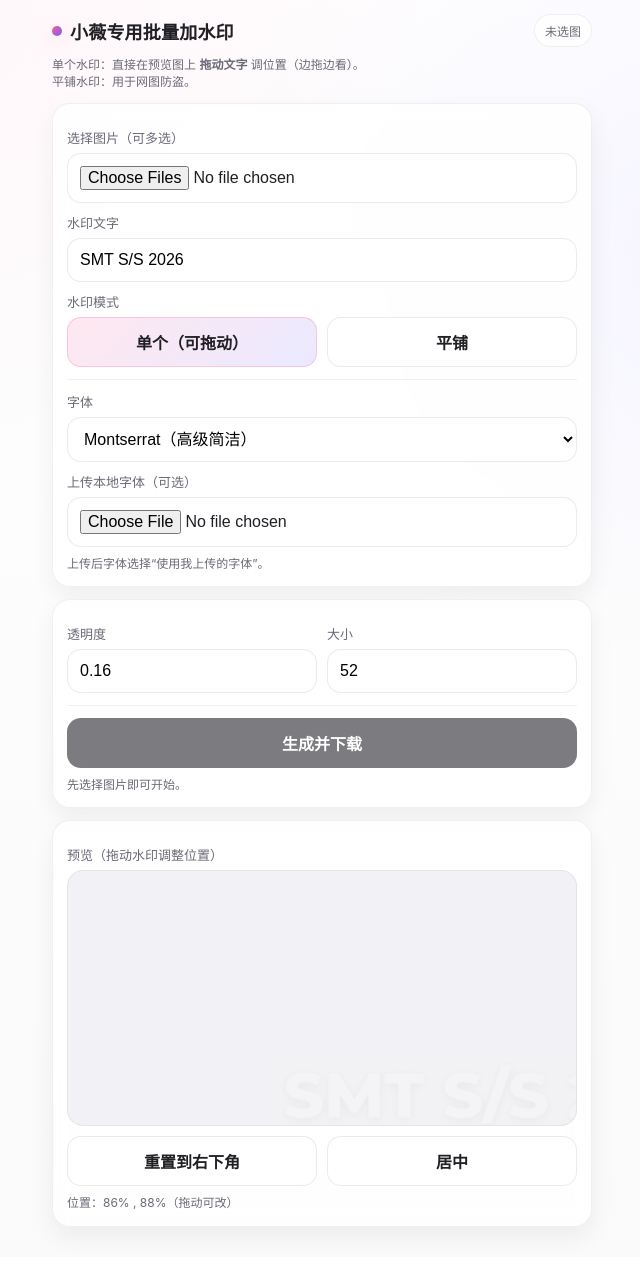
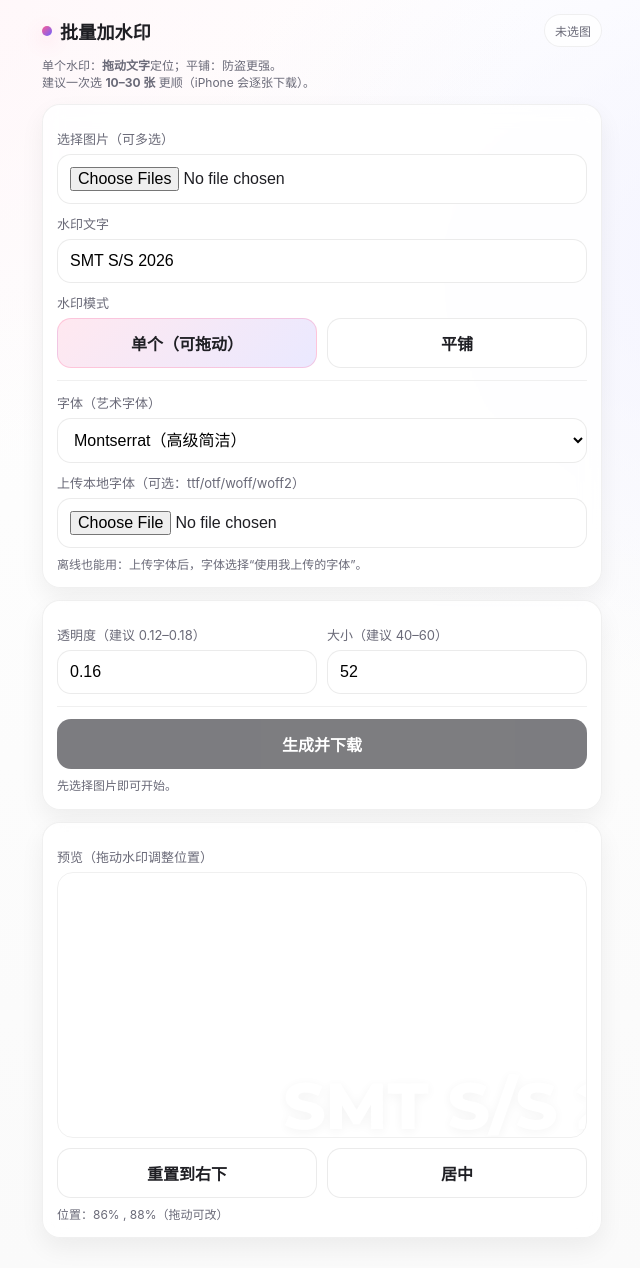
Before and after one commit to He7712/watermark-tool, a plain HTML site: page index.html in a window 1280 px wide. Shown: the whole page, without its empty margins (318-958 px from the left). Drawn offline with Linux system fonts and the light colour scheme.

Commit message:
Update index.html

```diff
--- a/index.html
+++ b/index.html
@@ -3,67 +3,124 @@
 <head>
   <meta charset="utf-8" />
   <meta name="viewport" content="width=device-width,initial-scale=1,viewport-fit=cover" />
-  <title>Batch Watermark</title>
+  <title>Watermark Tool</title>
 
+  <!-- 在线艺术字体（需要网络；也支持上传本地字体离线用） -->
   <link rel="preconnect" href="https://fonts.googleapis.com">
   <link rel="preconnect" href="https://fonts.gstatic.com" crossorigin>
   <link href="https://fonts.googleapis.com/css2?family=Bebas+Neue&family=Montserrat:wght@300;500;800&family=Playfair+Display:wght@400;700&family=Pacifico&family=Orbitron:wght@400;700&display=swap" rel="stylesheet">
 
   <style>
     :root{
-      --bg1:#fff5f8; --bg2:#f4f3ff; --card:rgba(255,255,255,.82);
-      --stroke:rgba(0,0,0,.06); --text:#1f1f24; --sub:#6a6a78;
-      --accent:#ff5c93; --accent2:#6c63ff; --btn:#121218; --radius:18px;
+      --bg1:#fff5f8;
+      --bg2:#f3f3ff;
+      --card:rgba(255,255,255,.86);
+      --stroke:rgba(0,0,0,.06);
+      --text:#1f1f24;
+      --sub:#6a6a78;
+      --accent:#ff5c93;
+      --accent2:#6c63ff;
+      --btn:#121218;
+      --radius:18px;
     }
     *{box-sizing:border-box}
     body{
       margin:0;
-      font-family: ui-sans-serif, -apple-system, BlinkMacSystemFont, "SF Pro Display","SF Pro Text","Helvetica Neue",Arial;
+      font-family: ui-sans-serif, -apple-system, BlinkMacSystemFont, "SF Pro Display","SF Pro Text","Helvetica Neue", Arial;
       color:var(--text);
-      background: radial-gradient(1200px 800px at 10% 0%, var(--bg1), transparent 60%),
-                  radial-gradient(1200px 800px at 90% 20%, var(--bg2), transparent 55%),
-                  linear-gradient(180deg, #ffffff, #fafafa);
+      background:
+        radial-gradient(1200px 800px at 10% 0%, var(--bg1), transparent 60%),
+        radial-gradient(1200px 800px at 90% 20%, var(--bg2), transparent 55%),
+        linear-gradient(180deg, #ffffff, #fafafa);
       min-height:100vh;
       padding: calc(14px + env(safe-area-inset-top)) 14px calc(18px + env(safe-area-inset-bottom));
     }
-    .wrap{max-width:540px;margin:0 auto;}
+    .wrap{max-width:560px;margin:0 auto;}
     .top{display:flex;align-items:center;justify-content:space-between;margin-bottom:10px;}
-    .title{font-size:18px;font-weight:800;letter-spacing:.2px;display:flex;gap:8px;align-items:center;}
-    .dot{width:10px;height:10px;border-radius:999px;background: linear-gradient(135deg, var(--accent), var(--accent2));box-shadow:0 6px 18px rgba(255,92,147,.25);}
-    .hint{font-size:12px;color:var(--sub);line-height:1.4;margin:6px 0 12px;}
+    .title{font-size:18px;font-weight:900;letter-spacing:.2px;display:flex;gap:8px;align-items:center;}
+    .dot{
+      width:10px;height:10px;border-radius:999px;
+      background: linear-gradient(135deg, var(--accent), var(--accent2));
+      box-shadow:0 6px 18px rgba(255,92,147,.25);
+    }
+    .hint{font-size:12px;color:var(--sub);line-height:1.45;margin:6px 0 12px;}
     .card{
-      background: var(--card); border:1px solid var(--stroke); border-radius: var(--radius);
-      padding:14px; box-shadow: 0 10px 24px rgba(0,0,0,.06);
-      backdrop-filter: blur(10px); -webkit-backdrop-filter: blur(10px); margin:12px 0;
+      background: var(--card);
+      border:1px solid var(--stroke);
+      border-radius: var(--radius);
+      padding:14px;
+      box-shadow: 0 10px 24px rgba(0,0,0,.06);
+      backdrop-filter: blur(10px);
+      -webkit-backdrop-filter: blur(10px);
+      margin:12px 0;
     }
     label{display:block;font-size:13px;color:var(--sub);margin:10px 0 6px;}
     input, select, button{
-      width:100%; padding:12px 12px; border-radius:14px;
-      border:1px solid rgba(0,0,0,.08); background: rgba(255,255,255,.9);
-      font-size:16px; outline:none;
+      width:100%;
+      padding:12px 12px;
+      border-radius:14px;
+      border:1px solid rgba(0,0,0,.08);
+      background: rgba(255,255,255,.92);
+      font-size:16px;
+      outline:none;
     }
-    input:focus,select:focus{border-color: rgba(108,99,255,.35); box-shadow: 0 0 0 4px rgba(108,99,255,.10);}
+    input:focus,select:focus{
+      border-color: rgba(108,99,255,.35);
+      box-shadow: 0 0 0 4px rgba(108,99,255,.10);
+    }
     .row{display:flex;gap:10px;}
     .row > *{flex:1;}
     .seg{display:flex;gap:10px;}
-    .seg button{flex:1;background: rgba(255,255,255,.85); color: var(--text); border:1px solid rgba(0,0,0,.08); font-weight:800; padding:12px 10px;}
-    .seg button.active{background: linear-gradient(135deg, rgba(255,92,147,.14), rgba(108,99,255,.14)); border-color: rgba(255,92,147,.25);}
-    .cta{background: var(--btn); color:#fff; border:none; font-weight:900; padding:13px 14px; box-shadow: 0 12px 26px rgba(18,18,24,.22);}
+    .seg button{
+      flex:1;
+      background: rgba(255,255,255,.86);
+      color: var(--text);
+      border:1px solid rgba(0,0,0,.08);
+      font-weight:900;
+      padding:12px 10px;
+    }
+    .seg button.active{
+      background: linear-gradient(135deg, rgba(255,92,147,.14), rgba(108,99,255,.14));
+      border-color: rgba(255,92,147,.25);
+    }
+    .divider{height:1px;background:rgba(0,0,0,.06);margin:12px 0;}
+    .cta{
+      background: var(--btn);
+      color:#fff;
+      border:none;
+      font-weight:900;
+      padding:13px 14px;
+      box-shadow: 0 12px 26px rgba(18,18,24,.22);
+    }
     .cta:disabled{opacity:.55;box-shadow:none}
     .mini{font-size:12px;color:var(--sub);margin-top:8px;line-height:1.45;}
-    .pill{display:inline-flex;gap:6px;align-items:center;padding:7px 10px;border-radius:999px;background: rgba(255,255,255,.75);border:1px solid rgba(0,0,0,.06);font-size:12px;color:var(--sub);}
-    .divider{height:1px;background:rgba(0,0,0,.06);margin:12px 0;}
+    .pill{
+      display:inline-flex;gap:6px;align-items:center;
+      padding:7px 10px;border-radius:999px;
+      background: rgba(255,255,255,.78);
+      border:1px solid rgba(0,0,0,.06);
+      font-size:12px;color:var(--sub);
+    }
     .hidden{display:none!important;}
 
-    /* 预览容器：在上面叠加可拖动水印 */
+    /* 预览容器：纯净透明，绝不画网格、绝不显示底纹 */
     .previewBox{
-      position:relative; width:100%;
-      border-radius:16px; overflow:hidden;
+      position:relative;
+      width:100%;
+      border-radius:16px;
+      overflow:hidden;
       border:1px solid rgba(0,0,0,.06);
-      background:#f2f2f6;
-      touch-action:none; /* 让拖动更顺 */
+      background: transparent; /* ✅ 纯净 */
+      touch-action:none;
     }
-    canvas{display:block;width:100%;height:auto;}
+    canvas{
+      display:block;
+      width:100%;
+      height:auto;
+      background: transparent; /* ✅ 纯净 */
+    }
+
+    /* 可拖动水印层：仅用于定位辅助（不会导出） */
     .wmDrag{
       position:absolute;
       left:50%; top:50%;
@@ -72,31 +129,29 @@
       border-radius:12px;
       background: rgba(255,255,255,.0);
       color:#fff;
-      font-weight:800;
+      font-weight:900;
       white-space:nowrap;
-      user-select:none;
-      -webkit-user-select:none;
-      text-shadow: 0 2px 10px rgba(0,0,0,.25);
+      user-select:none; -webkit-user-select:none;
+      text-shadow: 0 2px 12px rgba(0,0,0,.26);
       border: 1px dashed rgba(255,255,255,.35);
-      backdrop-filter: blur(0px);
     }
     .wmDrag.grab{border-style:solid; background: rgba(255,255,255,.10);}
-    .btnRow{display:flex;gap:10px;}
-    .btnRow button{font-weight:800}
-    .ghost{background: rgba(255,255,255,.85); color: var(--text); border:1px solid rgba(0,0,0,.08);}
+    .btnRow{display:flex;gap:10px;margin-top:10px;}
+    .btnRow button{font-weight:900}
+    .ghost{background: rgba(255,255,255,.86); color: var(--text); border:1px solid rgba(0,0,0,.08);}
   </style>
 </head>
 
 <body>
 <div class="wrap">
-
   <div class="top">
-    <div class="title"><span class="dot"></span>小薇专用批量加水印</div>
+    <div class="title"><span class="dot"></span>批量加水印</div>
     <div class="pill" id="countPill">未选图</div>
   </div>
+
   <div class="hint">
-    单个水印：直接在预览图上 <b>拖动文字</b> 调位置（边拖边看）。<br/>
-    平铺水印：用于网图防盗。
+    单个水印：<b>拖动文字</b>定位；平铺：防盗更强。<br/>
+    建议一次选 <b>10–30 张</b> 更顺（iPhone 会逐张下载）。
   </div>
 
   <div class="card">
@@ -114,30 +169,30 @@
 
     <div class="divider"></div>
 
-    <label>字体</label>
+    <label>字体（艺术字体）</label>
     <select id="font">
       <option value="Montserrat">Montserrat（高级简洁）</option>
-      <option value="Bebas Neue">Bebas Neue（时装海报感）</option>
+      <option value="Bebas Neue">Bebas Neue（时装海报）</option>
       <option value="Playfair Display">Playfair Display（杂志高级）</option>
       <option value="Pacifico">Pacifico（甜酷手写）</option>
       <option value="Orbitron">Orbitron（科技感）</option>
-      <option value="-apple-system">iOS 系统字体（离线可用）</option>
+      <option value="-apple-system">iOS 系统字体（离线）</option>
       <option value="__uploaded__">使用我上传的字体</option>
     </select>
 
-    <label>上传本地字体（可选）</label>
+    <label>上传本地字体（可选：ttf/otf/woff/woff2）</label>
     <input id="fontFile" type="file" accept=".ttf,.otf,.woff,.woff2" />
-    <div class="mini" id="fontTip">上传后字体选择“使用我上传的字体”。</div>
+    <div class="mini" id="fontTip">离线也能用：上传字体后，字体选择“使用我上传的字体”。</div>
   </div>
 
   <div class="card">
     <div class="row">
       <div>
-        <label>透明度</label>
+        <label>透明度（建议 0.12–0.18）</label>
         <input id="alpha" type="number" step="0.01" min="0" max="1" value="0.16" />
       </div>
       <div>
-        <label>大小</label>
+        <label>大小（建议 40–60）</label>
         <input id="size" type="number" min="10" max="160" value="52" />
       </div>
     </div>
@@ -156,20 +211,18 @@
 
   <div class="card">
     <label>预览（拖动水印调整位置）</label>
-
     <div class="previewBox" id="previewBox">
       <canvas id="preview"></canvas>
       <div id="wmDrag" class="wmDrag">SMT S/S 2026</div>
     </div>
 
-    <div class="btnRow" style="margin-top:10px;">
-      <button id="resetPos" class="ghost" type="button">重置到右下角</button>
+    <div class="btnRow">
+      <button id="resetPos" class="ghost" type="button">重置到右下</button>
       <button id="centerPos" class="ghost" type="button">居中</button>
     </div>
 
     <div class="mini" id="posInfo">位置：—</div>
   </div>
-
 </div>
 
 <script>
@@ -178,8 +231,8 @@
   let mode = "single"; // single | tile
   let uploadedFontFamily = null;
 
-  // 保存拖动位置（相对百分比，0~1）
-  let pos = { x: 0.86, y: 0.88 }; // 默认右下舒服位置
+  // 单水印位置（相对比例 0~1）
+  let pos = { x: 0.86, y: 0.88 };
   let isDragging = false;
   let dragOffset = { x: 0, y: 0 };
 
@@ -190,8 +243,6 @@
     $("btnSingle").classList.toggle("active", mode==="single");
     $("btnTile").classList.toggle("active", mode==="tile");
     $("tileControls").classList.toggle("hidden", mode!=="tile");
-
-    // 单个模式显示可拖动层；平铺模式隐藏拖动层
     $("wmDrag").style.display = (mode==="single") ? "block" : "none";
     updatePreview();
   }
@@ -199,6 +250,7 @@
   $("btnTile").onclick = ()=>setMode("tile");
 
   async function loadUploadedFont(file){
+    if(!file) return null;
     const buf = await file.arrayBuffer();
     const family = "UploadedFont_" + Math.random().toString(16).slice(2);
     const font = new FontFace(family, buf);
@@ -223,61 +275,67 @@
     return img;
   }
 
-  function applyText(ctx, fontSize){
+  // ✅ 只画文字水印（无底纹、无格子、无数字、无任何辅助线）
+  function applyTextStyle(ctx, fontSize){
     const family = getFontFamily();
     ctx.font = `${fontSize}px ${family}, -apple-system, "Helvetica Neue", Arial`;
     ctx.fillStyle = "#fff";
+    ctx.strokeStyle = "rgba(0,0,0,0.28)";
     ctx.lineWidth = Math.max(2, Math.round(fontSize/18));
-    ctx.strokeStyle = "rgba(0,0,0,0.28)";
+    ctx.lineJoin = "round";
+    ctx.miterLimit = 2;
+
+    // 抗锯齿尽力（浏览器会自动处理）
+    ctx.textBaseline = "middle";
   }
 
-  function drawSingleAt(ctx, w, h){
-    const text = ($("text").value||"").trim();
+  function drawSingle(ctx, w, h){
+    const text = ($("text").value || "").trim();
     if(!text) return;
 
-    const alpha = clamp(Number($("alpha").value||0.16),0,1);
-    const baseSize = clamp(Number($("size").value||52),10,160);
-    const scale = Math.max(w,h)/1200;
-    const fontSize = Math.max(12, Math.round(baseSize*scale));
+    const alpha = clamp(Number($("alpha").value || 0.16), 0, 1);
+    const baseSize = clamp(Number($("size").value || 52), 10, 160);
+
+    const scale = Math.max(w,h) / 1200;
+    const fontSize = Math.max(12, Math.round(baseSize * scale));
 
     ctx.save();
     ctx.globalAlpha = alpha;
-    applyText(ctx, fontSize);
+    applyTextStyle(ctx, fontSize);
 
-    // 基于相对坐标定位（pos.x / pos.y）
-    ctx.textBaseline = "middle";
     const metrics = ctx.measureText(text);
     const tw = metrics.width;
-    const x = clamp(pos.x, 0.02, 0.98) * w - tw/2;
-    const y = clamp(pos.y, 0.02, 0.98) * h;
+
+    // 以中心点定位
+    const x = clamp(pos.x, 0.03, 0.97) * w - tw/2;
+    const y = clamp(pos.y, 0.04, 0.96) * h;
 
     ctx.strokeText(text, x, y);
     ctx.fillText(text, x, y);
-
     ctx.restore();
   }
 
   function drawTile(ctx, w, h){
-    const text = ($("text").value||"").trim();
+    const text = ($("text").value || "").trim();
     if(!text) return;
 
-    const alpha = clamp(Number($("alpha").value||0.16),0,1);
-    const baseSize = clamp(Number($("size").value||52),10,160);
-    const gap = clamp(Number($("gap").value||220),60,600);
-    const angle = clamp(Number($("angle").value||-26),-90,90);
+    const alpha = clamp(Number($("alpha").value || 0.16), 0, 1);
+    const baseSize = clamp(Number($("size").value || 52), 10, 160);
+    const gap = clamp(Number($("gap").value || 220), 60, 900);
+    const angle = clamp(Number($("angle").value || -26), -90, 90);
 
-    const scale = Math.max(w,h)/1200;
-    const fontSize = Math.max(12, Math.round(baseSize*scale));
+    const scale = Math.max(w,h) / 1200;
+    const fontSize = Math.max(12, Math.round(baseSize * scale));
 
     ctx.save();
     ctx.globalAlpha = alpha;
-    applyText(ctx, fontSize);
+    applyTextStyle(ctx, fontSize);
 
+    // 旋转平铺
     ctx.translate(w/2, h/2);
-    ctx.rotate(angle*Math.PI/180);
+    ctx.rotate(angle * Math.PI / 180);
     ctx.translate(-w/2, -h/2);
 
-    ctx.textBaseline = "middle";
     const step = gap;
 
     for(let y=-h; y<h*2; y+=step){
@@ -286,18 +344,21 @@
         ctx.fillText(text, x, y);
       }
     }
+
     ctx.restore();
   }
 
   function render(img, canvas){
-    const ctx = canvas.getContext("2d");
+    const ctx = canvas.getContext("2d", { alpha: true });
     canvas.width = img.naturalWidth;
     canvas.height = img.naturalHeight;
+
+    // ✅ 关键：永远先画原图，不画任何背景/网格
     ctx.clearRect(0,0,canvas.width,canvas.height);
     ctx.drawImage(img, 0, 0);
 
     if(mode==="tile") drawTile(ctx, canvas.width, canvas.height);
-    else drawSingleAt(ctx, canvas.width, canvas.height);
+    else drawSingle(ctx, canvas.width, canvas.height);
   }
 
   async function updatePreview(){
@@ -306,7 +367,7 @@
     try{
       const img = await fileToImage(files[0]);
       render(img, $("preview"));
-      syncDragOverlay(); // 让拖动层跟着位置走
+      syncDragOverlay();
     }catch(e){}
   }
 
@@ -326,24 +387,20 @@
     $("status").textContent = n ? "调好参数 → 点“生成并下载”" : "先选择图片即可开始。";
   }
 
-  // ===== 拖动层：实时显示 + 记录相对坐标 =====
+  // ===== 拖动层（仅预览定位，不导出）=====
   function syncDragOverlay(){
     const box = $("previewBox");
     const wm = $("wmDrag");
 
-    // 更新水印层文字、字体、透明度、大小（更接近真实效果）
-    const text = ($("text").value||"").trim() || " ";
+    const text = ($("text").value || "").trim() || " ";
     wm.textContent = text;
-    wm.style.opacity = clamp(Number($("alpha").value||0.16),0,1);
+    wm.style.opacity = clamp(Number($("alpha").value || 0.16), 0, 1);
     wm.style.fontFamily = `${getFontFamily()}, -apple-system, "Helvetica Neue", Arial`;
 
-    // 让预览上的字号跟输入的“大小”接近（按容器宽度做个比例）
-    const baseSize = clamp(Number($("size").value||52),10,160);
-    const scale = box.clientWidth / 420; // 让手机预览大致一致
+    const baseSize = clamp(Number($("size").value || 52), 10, 160);
+    const scale = box.clientWidth / 420;
     wm.style.fontSize = Math.max(12, Math.round(baseSize*scale)) + "px";
-    wm.style.textShadow = "0 2px 10px rgba(0,0,0,.25)";
 
-    // 位置：pos.x pos.y -> 像素
     const x = pos.x * box.clientWidth;
     const y = pos.y * box.clientHeight;
     wm.style.left = x + "px";
@@ -356,19 +413,15 @@
   function pointerPos(e){
     const box = $("previewBox");
     const rect = box.getBoundingClientRect();
-    const x = (e.clientX - rect.left);
-    const y = (e.clientY - rect.top);
-    return { x, y, w: rect.width, h: rect.height };
+    return { x: (e.clientX - rect.left), y: (e.clientY - rect.top), w: rect.width, h: rect.height };
   }
 
   function startDrag(e){
     if(mode!=="single") return;
-    const wm = $("wmDrag");
     const p = pointerPos(e);
     isDragging = true;
-    wm.classList.add("grab");
+    $("wmDrag").classList.add("grab");
 
-    // 记录偏移（让拖动更跟手）
     const curX = pos.x * p.w;
     const curY = pos.y * p.h;
     dragOffset.x = p.x - curX;
@@ -378,16 +431,13 @@
   function moveDrag(e){
     if(!isDragging || mode!=="single") return;
     e.preventDefault();
+    const p = pointerPos(e);
 
-    const p = pointerPos(e);
-    const nx = (p.x - dragOffset.x) / p.w;
-    const ny = (p.y - dragOffset.y) / p.h;
-
-    pos.x = clamp(nx, 0.03, 0.97);
-    pos.y = clamp(ny, 0.04, 0.96);
+    pos.x = clamp((p.x - dragOffset.x) / p.w, 0.03, 0.97);
+    pos.y = clamp((p.y - dragOffset.y) / p.h, 0.04, 0.96);
 
     syncDragOverlay();
-    updatePreview(); // 实时把位置画到canvas上（第一张）
+    updatePreview();
   }
 
   function endDrag(){
@@ -396,13 +446,11 @@
     $("wmDrag").classList.remove("grab");
   }
 
-  // Pointer events（iOS Safari 支持）
+  // Pointer events
   const box = $("previewBox");
   box.addEventListener("pointerdown", (e)=>{
-    // 只允许点到水印层开始拖动
-    const wm = $("wmDrag");
-    if(e.target === wm){
-      wm.setPointerCapture(e.pointerId);
+    if(e.target === $("wmDrag")){
+      $("wmDrag").setPointerCapture(e.pointerId);
       startDrag(e);
     }
   });
@@ -410,7 +458,6 @@
   box.addEventListener("pointerup", endDrag);
   box.addEventListener("pointercancel", endDrag);
 
-  // 重置/居中
   $("resetPos").onclick = ()=>{
     pos = { x: 0.86, y: 0.88 };
     syncDragOverlay();
@@ -422,7 +469,7 @@
     updatePreview();
   };
 
-  // ===== 事件绑定 =====
+  // 事件：文件/参数变化
   $("files").addEventListener("change", ()=>{
     updateCount();
     updatePreview();
@@ -445,9 +492,9 @@
     $("status").textContent = "正在加载本地字体…";
     try{
       await loadUploadedFont(f);
-      $("status").textContent = "字体加载成功 ✅ 可选“使用我上传的字体”。";
+      $("status").textContent = "字体加载成功 ✅ 请选择“使用我上传的字体”。";
       syncDragOverlay();
-      await updatePreview();
+      updatePreview();
     }catch(err){
       $("status").textContent = "字体加载失败（可能是不支持格式或 iOS 限制）。";
     }
@@ -465,12 +512,13 @@
       const canvas = document.createElement("canvas");
       render(img, canvas);
 
+      // 导出 JPG（网图常用）
       const out = canvas.toDataURL("image/jpeg", 0.92);
       const base = (f.name || "photo").replace(/\.[^.]+$/, "");
       downloadDataUrl(out, `${base}_wm.jpg`);
     }
 
-    $("status").textContent = "完成 ✅ 下载提示多就分批选图。";
+    $("status").textContent = "完成 ✅ 下载提示太多就分批选 10–30 张。";
     $("go").disabled = false;
   };
 
```
